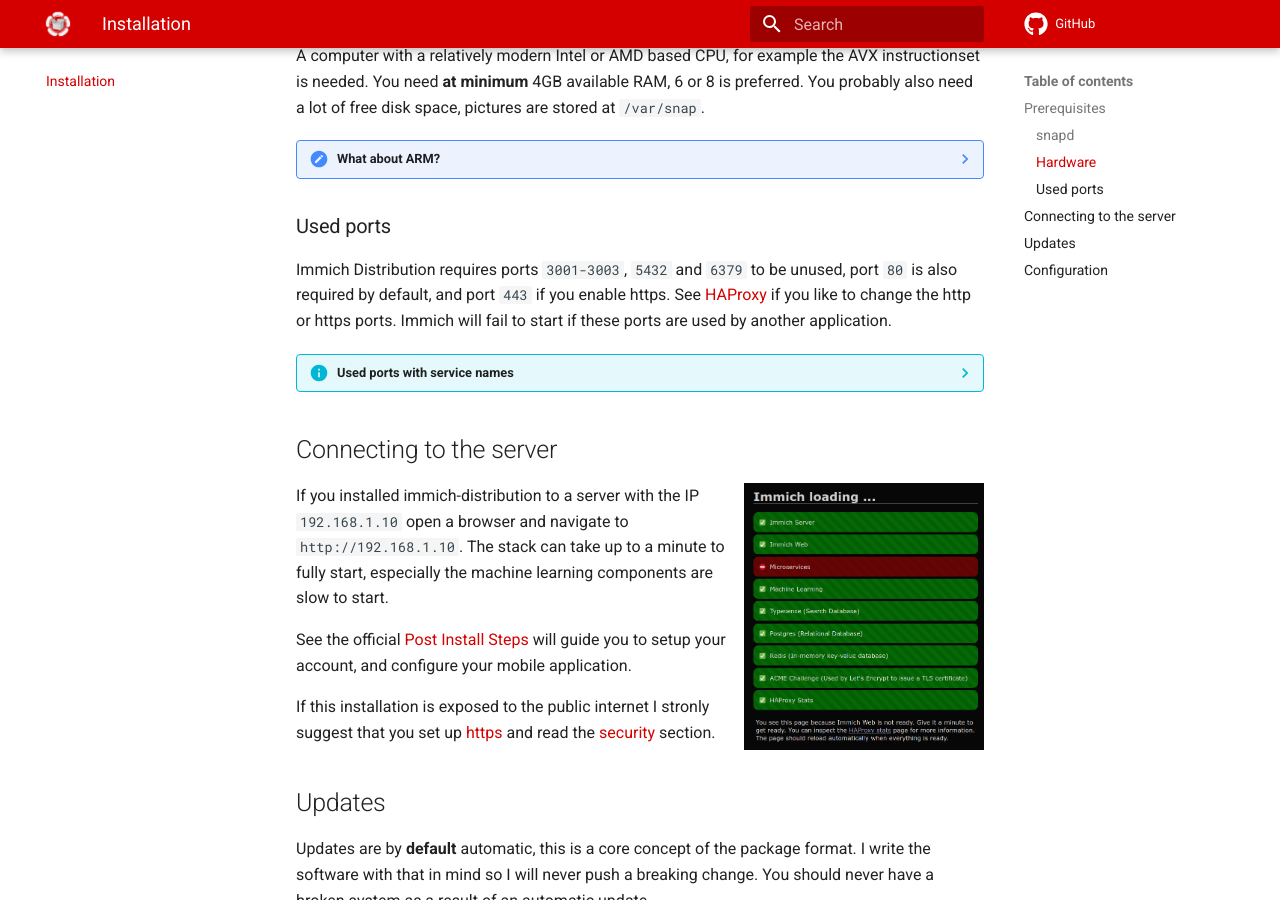
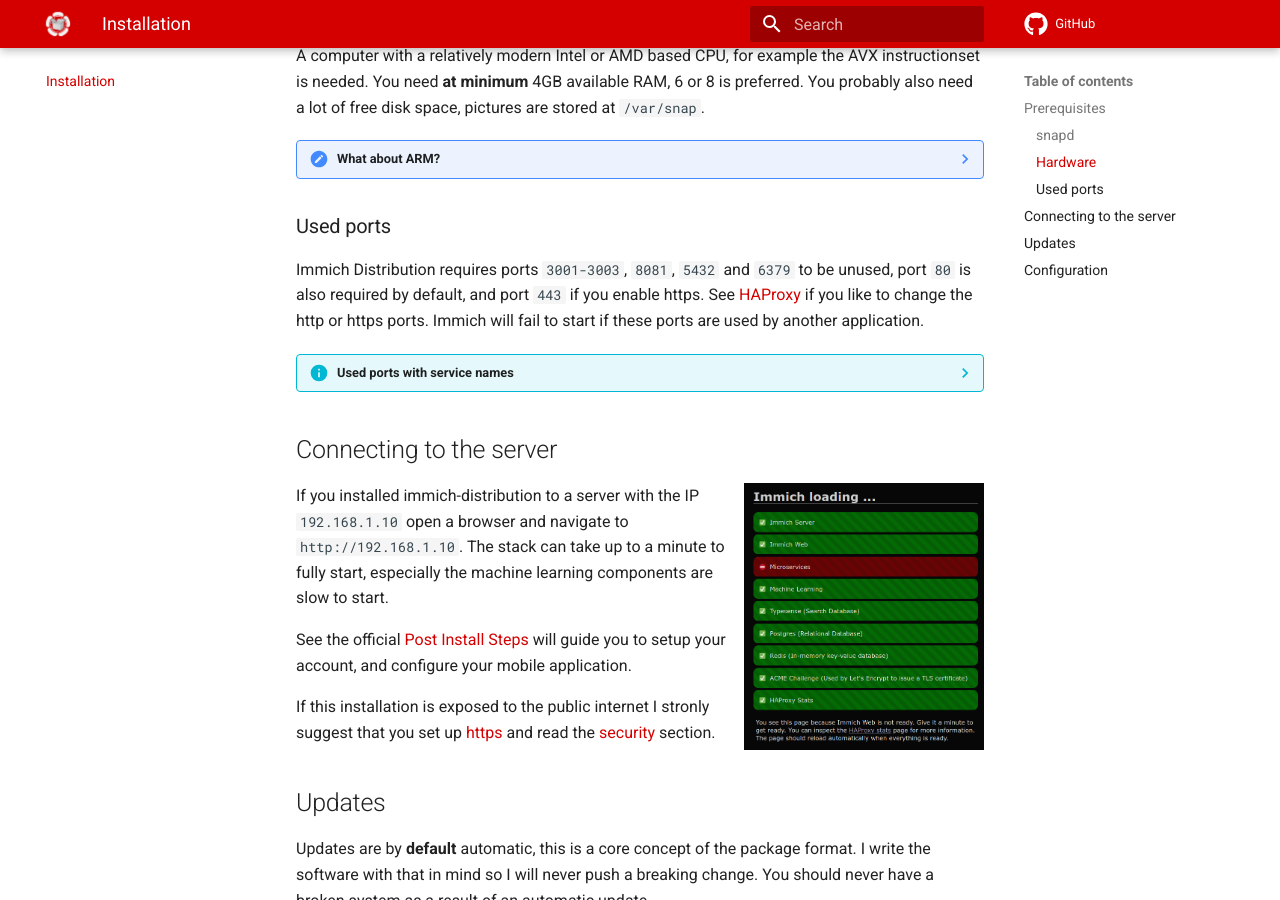
Before and after one commit to nsg/immich-distribution, an MkDocs documentation site: the page built from docs/docs/install.md, in a window 1280 px wide and 900 px high, scrolled down 1180 px. Built offline with MkDocs 1.6.1 and Material for MkDocs 9.7.7, drawn with Linux system fonts in a browser that asks for light colours; comment, search, counter and statistics services are not loaded.

Commit message:
Explicity set metrics port to 8081
I noticed that this conflicts with the ACME port. It's possible that I
have users that uses this port so I will define this one statically in
the environment, and change ACME port.

```diff
--- a/docs/docs/install.md
+++ b/docs/docs/install.md
@@ -39,7 +39,7 @@
 
 ### Used ports
 
-Immich Distribution requires ports `3001-3003`, `5432` and `6379` to be unused, port `80` is also required by default, and port `443` if you enable https. See [HAProxy](configuration/haproxy.md) if you like to change the http or https ports. Immich will fail to start if these ports are used by another application.
+Immich Distribution requires ports `3001-3003`, `8081`, `5432` and `6379` to be unused, port `80` is also required by default, and port `443` if you enable https. See [HAProxy](configuration/haproxy.md) if you like to change the http or https ports. Immich will fail to start if these ports are used by another application.
 
 ??? Info "Used ports with service names"
 
@@ -48,6 +48,7 @@
     | `80`   | all | YES | HAProxy - Reverse proxy |
     | `443`  | all | YES | HAProxy (only if HTTPS is enabled) |
     | `3001-3003` | lo | NO | Immich Services |
+    | `8081` | all | NO | Metrics (Prometheus) |
     | `5432` | lo | NO | Postgres - Relation database |
     | `6379` | lo | NO | Redis - In-memory KV database |
 
```
Also changed, not shown: 1 other file.
